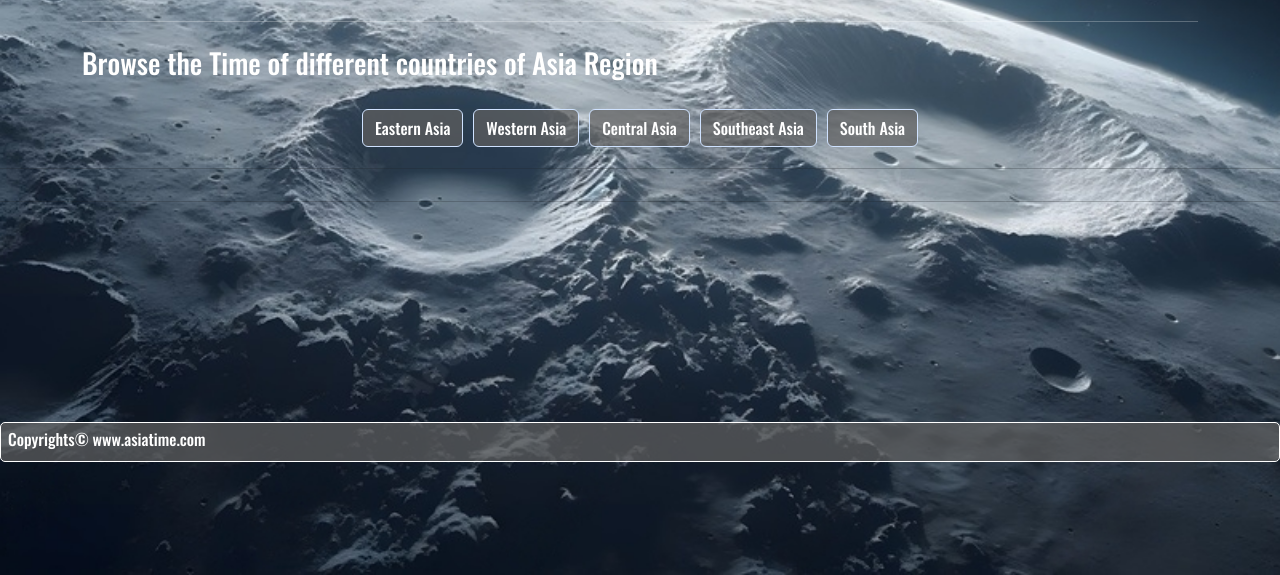
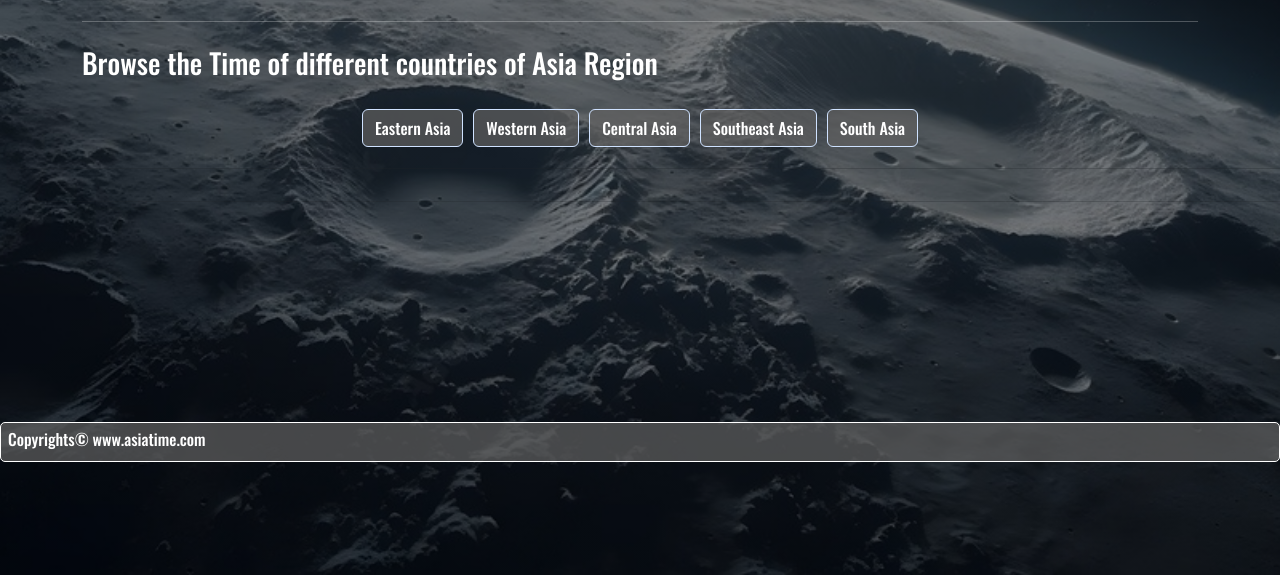
Before and after one commit to nisar-ss/current-time-of-countries, a plain HTML site: page index.html in a window 1280 px wide. Shown: the part 225-800 px from the top of the page. Drawn offline with nearby package versions, Linux system fonts and the light colour scheme.

Commit message:
Update asiatime.css

```diff
--- a/asiatime.css
+++ b/asiatime.css
@@ -1,10 +1,11 @@
 body {
-    background-image: url("./asiamap.jpeg");
+    background-image: url(asiamap.jpeg);
+    background-image: linear-gradient(to bottom, rgba(0, 0, 0, 0.5) 10%, rgba(0, 0, 0, 0.5) 10%), url(asiamap.jpeg);
     background-repeat: no-repeat;
     background-size: cover;
     background-attachment: fixed;
     background-position: center;
-    width: 100%;
+    width: auto;
     font-family: 'Oswald', sans-serif;
 }
 
```
